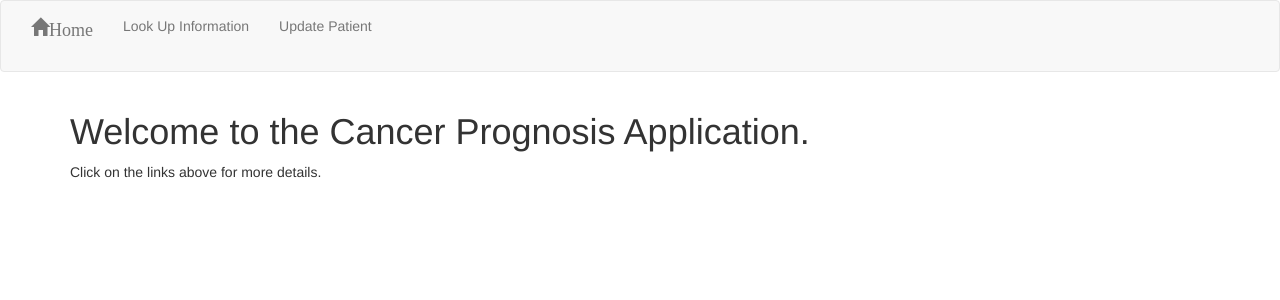
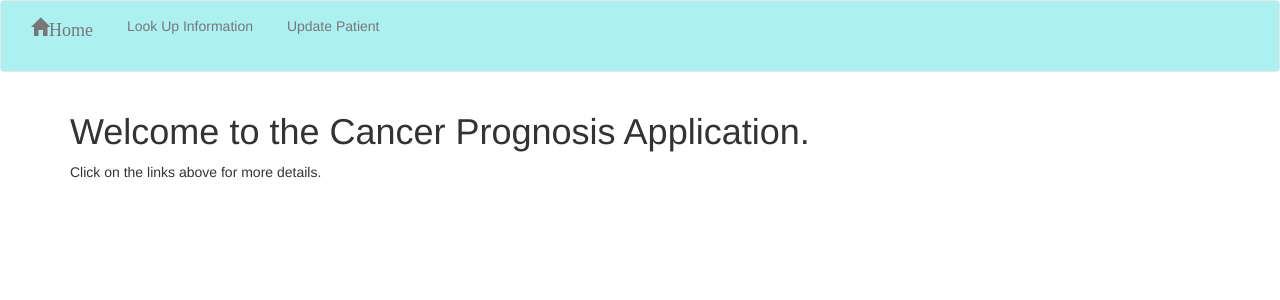
Before and after one commit to mwchen/6872-cancerprognosis, a Django app: page / in a window 1280 px wide. Shown: the top 300 px of the page. Run offline with Django 3.2, Linux system fonts and the light colour scheme; some libraries are stand-ins or nearby versions.

Commit message:
changed the css. still need to fix the colors

```diff
--- a/cancerPrognosis/progApp/static/progApp/general.css
+++ b/cancerPrognosis/progApp/static/progApp/general.css
@@ -1,3 +1,28 @@
 .navbar {
     margin-bottom: 0;
+    text-align: center;
+    float: none;
 }
+
+.navbar-brand {
+	margin: auto;
+}
+
+.nav-center {
+	float: none;
+}
+
+.navbar .nav > li {
+	float:none;
+	display:inline-block;
+	vertical-align:top;
+}
+
+.container-fluid{
+	background-color: #ACF0F2;
+	background-image: none;
+}
+
+/*.container {
+	background-color: #ACF0F2;
+}*/
```
